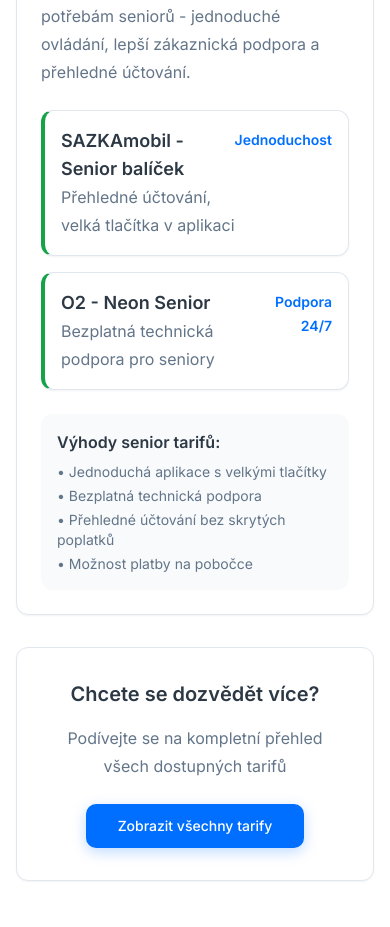
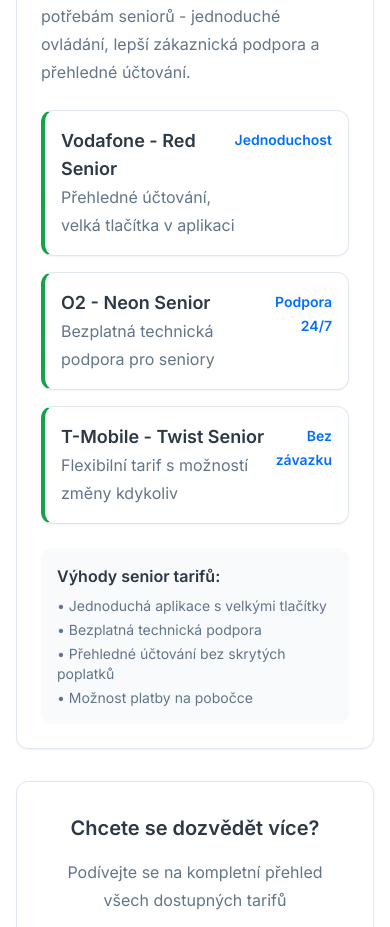
Before and after one commit to melkajakub/tarifylevne, a React (Vite) app: page /tarify-pro-studenty-a-duchodce in a window 390 px wide. Shown: the part 1360-2287 px from the top of the page. Built offline with nearby package versions, Linux system fonts and the light colour scheme; the HTML template or start-up script is replaced by a standard one.

Commit message:
Fix: Remove Sazka Mobil from senior tariffs

```diff
--- a/src/pages/TarifyStudenti.tsx
+++ b/src/pages/TarifyStudenti.tsx
@@ -29,8 +29,8 @@ const TarifyStudenti = () => {
 
   const duchodciTarify = [
     {
-      operator: "SAZKAmobil",
-      tarif: "Senior balíček",
+      operator: "Vodafone",
+      tarif: "Red Senior",
       vynoha: "Jednoduchost",
       popis: "Přehledné účtování, velká tlačítka v aplikaci"
     },
@@ -39,6 +39,12 @@ const TarifyStudenti = () => {
       tarif: "Neon Senior",
       vynoha: "Podpora 24/7",
       popis: "Bezplatná technická podpora pro seniory"
+    },
+    {
+      operator: "T-Mobile",
+      tarif: "Twist Senior",
+      vynoha: "Bez závazku",
+      popis: "Flexibilní tarif s možností změny kdykoliv"
     }
   ];
 
```
